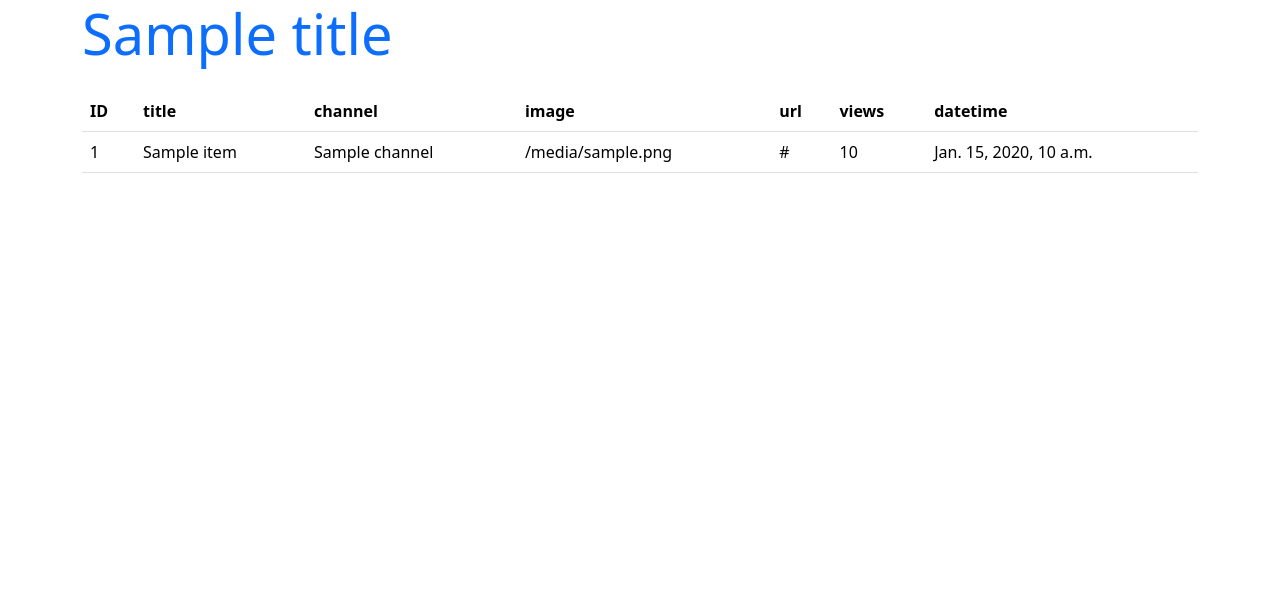
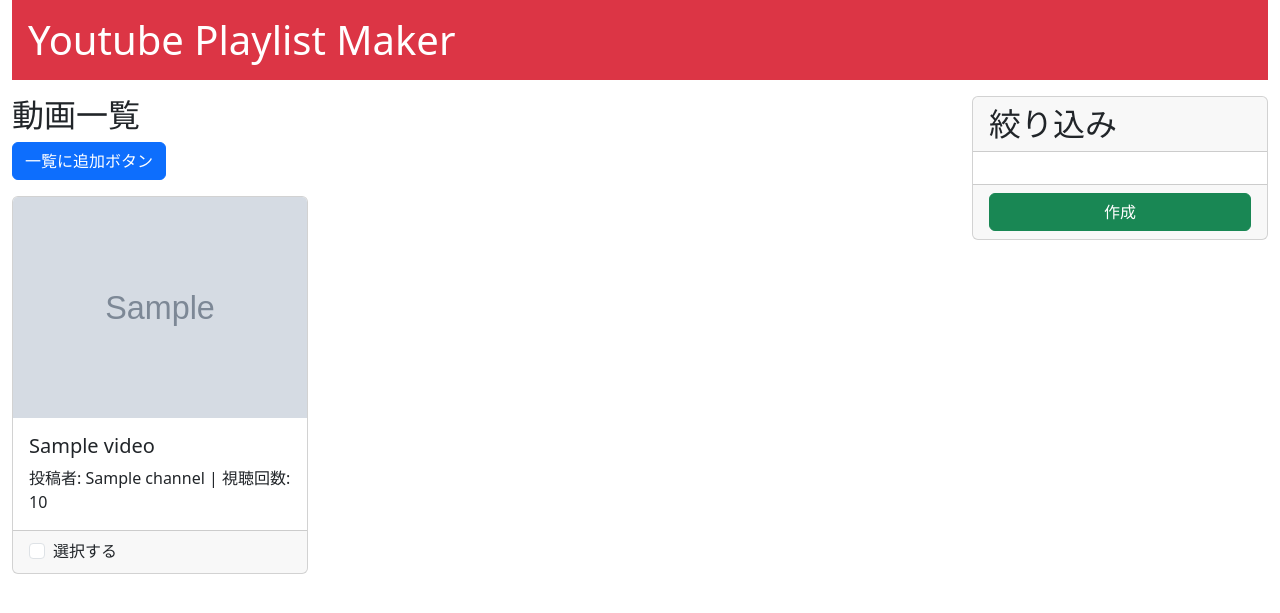
Before and after one commit to Iris-Fla/Django-PlaylistMaker, a Django app: template django_app/PlaylistMaker/templates/PlaylistMaker/index.html in a window 1280 px wide. Shown: the top 613 px of the page. Run offline with Django 4.2, Linux system fonts and the light colour scheme; the template is opened without the code that fills it: most values are stand-ins (such as "Sample title", 1, 10 or a date in 2020); grey boxes marked "Sample" are stand-in pictures; some libraries are stand-ins or nearby versions.

Commit message:
表示サンプルの作成

```diff
--- a/django_app/PlaylistMaker/templates/PlaylistMaker/index.html
+++ b/django_app/PlaylistMaker/templates/PlaylistMaker/index.html
@@ -1,37 +1,64 @@
 {% load static %}
-<!doctype html>
+<!DOCTYPE html>
 <html lang="ja">
 <head>
-  <meta charset="utf=8">
-  <title>{{title}}</title>
-  <!--css-->
-  <link href="http://cdn.jsdelivr.net/npm/bootstrap/dist/css/bootstrap.css"
-  rel="stylesheet" crossorigin="anonymous">
+    <meta charset="UTF-8">
+    <meta name="viewport" content="width=device-width, initial-scale=1.0">
+    <title>Youtube Playlist Maker</title>
+    <!-- Bootstrap CSS -->
+    <link href="https://cdn.jsdelivr.net/npm/bootstrap@5.3.0-alpha1/dist/css/bootstrap.min.css" rel="stylesheet">
+    <link rel="stylesheet" href="{% static 'css/styles.css' %}">
 </head>
-<body class="container">
-  <h1 class="display-4 text-primary">{{title}}</h1>
-  <p class="h5 mt-4">{{message|safe}}</p>
-  <table class="table">
-    <tr>
-      <th>ID</th>
-      <th>title</th>
-      <th>channel</th>
-      <th>image</th>
-      <th>url</th>
-      <th>views</th>
-      <th>datetime</th>
-    </tr>
-    {% for item in data %}
-    <tr>
-      <td>{{item.id}}</td>
-      <td>{{item.title}}</td>
-      <td>{{item.channel}}</td>
-      <td>{{item.image}}</td>
-      <td>{{item.url}}</td>
-      <td>{{item.views}}</td>
-      <td>{{item.published_date}}</td>
-    </tr>
-    {% endfor %}
-  </table>
+<body>
+    <div class="container-fluid">
+        <header class="bg-danger text-white p-3">
+            <h1 class="mb-0">Youtube Playlist Maker</h1>
+        </header>
+        <main class="row mt-3">
+            <section class="col-md-9">
+                <h2>動画一覧</h2>
+                <button id="add-all" class="btn btn-primary mb-3">一覧に追加ボタン</button>
+                <div class="row row-cols-1 row-cols-md-3 g-4">
+                    {% for video in videos %}
+                    <div class="col">
+                        <div class="card h-100">
+                            <img src="{{ video.image }}" class="card-img-top" alt="サムネイル">
+                            <div class="card-body">
+                                <h5 class="card-title">{{ video.title }}</h5>
+                                <p class="card-text">投稿者: {{ video.channel }} | 視聴回数: {{ video.views }}</p>
+                            </div>
+                            <div class="card-footer">
+                                <div class="form-check">
+                                    <input class="form-check-input" type="checkbox" name="selected_videos" value="{{ video.id }}" id="video{{ video.id }}">
+                                    <label class="form-check-label" for="video{{ video.id }}">
+                                        選択する
+                                    </label>
+                                </div>
+                            </div>
+                        </div>
+                    </div>
+                    {% endfor %}
+                </div>
+            </section>
+            <aside class="col-md-3">
+                <div class="card">
+                    <div class="card-header">
+                        <h2 class="mb-0">絞り込み</h2>
+                    </div>
+                    <div class="card-body">
+                        <!-- Add filter options here -->
+                    </div>
+                    <div class="card-footer">
+                        <button id="create-playlist" class="btn btn-success w-100">作成</button>
+                    </div>
+                </div>
+            </aside>
+        </main>
+    </div>
+
+    <!-- Bootstrap JS and Popper.js -->
+    <script src="https://cdn.jsdelivr.net/npm/@popperjs/core@2.11.6/dist/umd/popper.min.js"></script>
+    <script src="https://cdn.jsdelivr.net/npm/bootstrap@5.3.0-alpha1/dist/js/bootstrap.min.js"></script>
+    <script src="{% static 'js/script.js' %}"></script>
 </body>
 </html>
```
Also changed, not shown: django_app/PlaylistMaker/views.py (+4 -6 lines).
